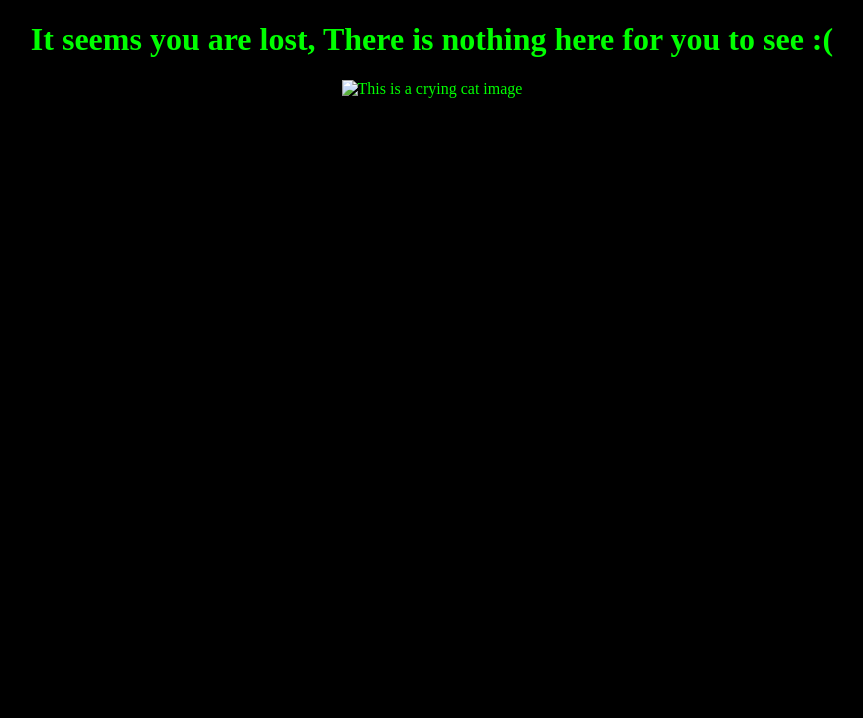
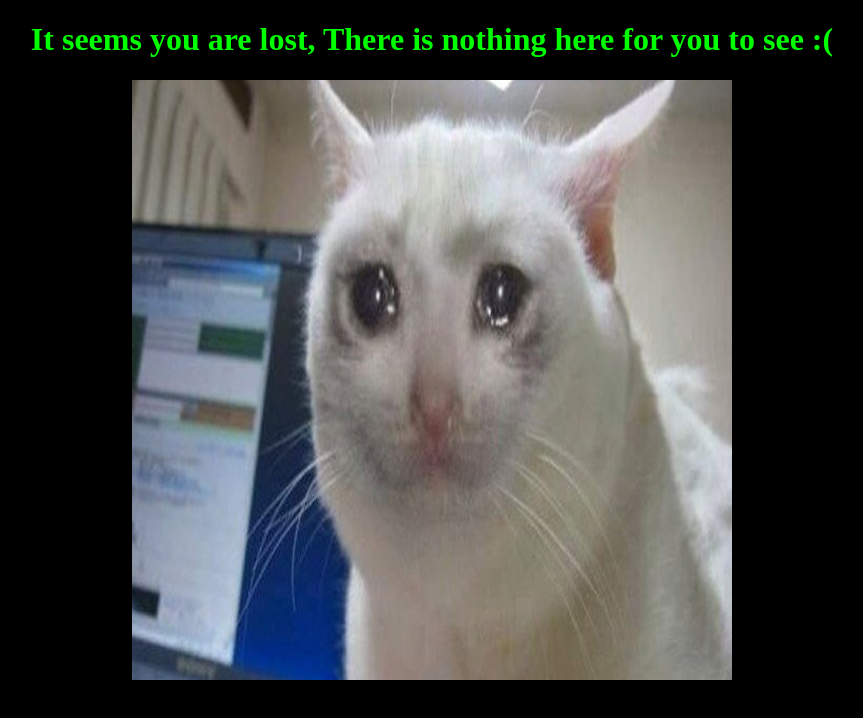
Before and after one commit to spiderduid/spiderduid.github.io, a plain HTML site: page subfolder/error.html in a window 1280 px wide. Shown: the whole page, without its empty margins (208-1071 px from the left). Drawn offline with Linux system fonts and the light colour scheme.

Commit message:
commit 3

```diff
--- a/subfolder/error.html
+++ b/subfolder/error.html
@@ -9,7 +9,7 @@
     <center>
         <h1>It seems you are lost, There is nothing here for you to see :(</h1>
     </center>
-    <center><img src="/crying.jpg" width="600" height="600" alt="This is a crying cat image" /></center>
+    <center><img src="images/crying.jpg" width="600" height="600" alt="This is a crying cat image" /></center>
 </body>
 
 </html>
```
Also changed, not shown: index.html (+1 -1 lines), images/pfp.png (added), subfolder/images/crying.jpg (added).
